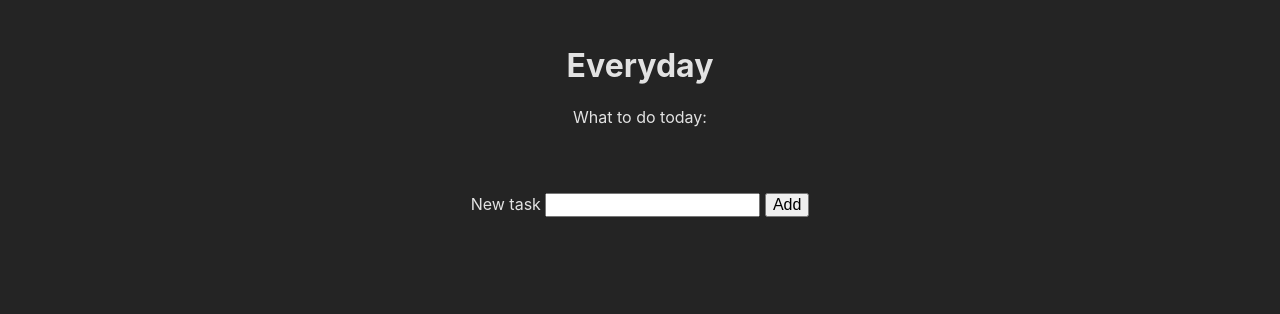
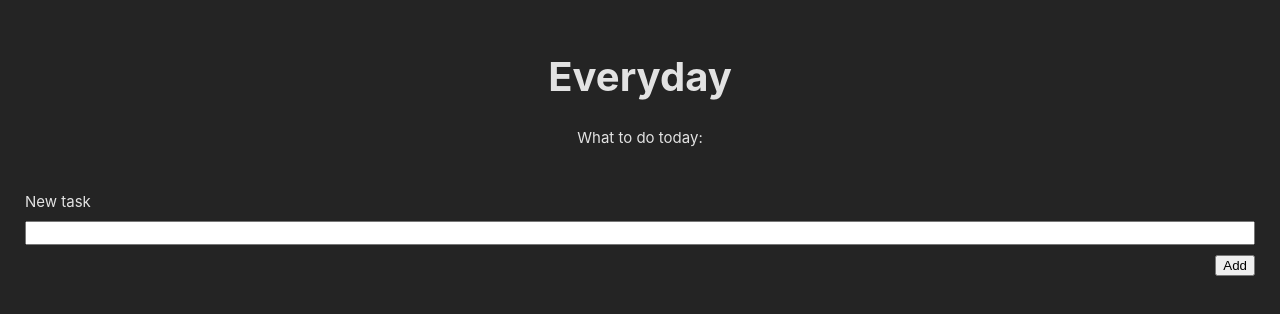
Before and after one commit to super16/everyday, a website built with Vite: page index.html in a window 1280 px wide. Built offline with nearby package versions, Linux system fonts and the light colour scheme.

Commit message:
Improve size units and form style

```diff
--- a/src/style.css
+++ b/src/style.css
@@ -1,6 +1,7 @@
 :root {
   font-family: Inter, system-ui, Avenir, Helvetica, Arial, sans-serif;
   font-weight: 400;
+  font-size: 5px;
 
   color-scheme: light dark;
   color: rgba(255, 255, 255, 0.87);
@@ -16,20 +17,49 @@ body {
   align-items: center;
   display: flex;
   flex-direction: column;
-  gap: 25px;
-  margin: 25px;
+  gap: 3em;
+  margin: 5em;
   max-width: 100%;
   min-height: 100vh;
 }
 
 header {
   text-align: center;
+
+  h1 {
+    font-size: 8em;
+  }
+
+  p {
+    font-size: 3em;
+  }
+}
+
+#newTaskForm {
+  display: flex;
+  flex-direction: column;
+  gap: 2em;
+  width: 100%;
+
+  input[type="text"] {
+    font-size: 3.2em;
+    width: auto;
+  }
+
+  input[type="submit"] {
+    align-self: flex-end;
+    max-width: 100px;
+  }
+
+  label {
+    font-size: 3em;
+  }
 }
 
 #tasksList {
   display: flex;
   flex-direction: column;
-  gap: 8px;
+  gap: 1em;
   margin: 0;
   padding: 0;
   width: 100%;
@@ -37,22 +67,18 @@ header {
   li {
     align-items: center;
     display: flex;
-    gap: 4px;
+    gap: 1em;
     max-width: 100%;
 
     label {
       display: block;
       flex-grow: 1;
-      position: relative;
+      font-size: 3em;
     }
 
     button {
-      min-width: 100px;
-      width: 100px;
+      min-width: 7em;
+      max-width: 7em;
     }
   }
 }
-
-input {
-  font-size: initial;
-}
```
